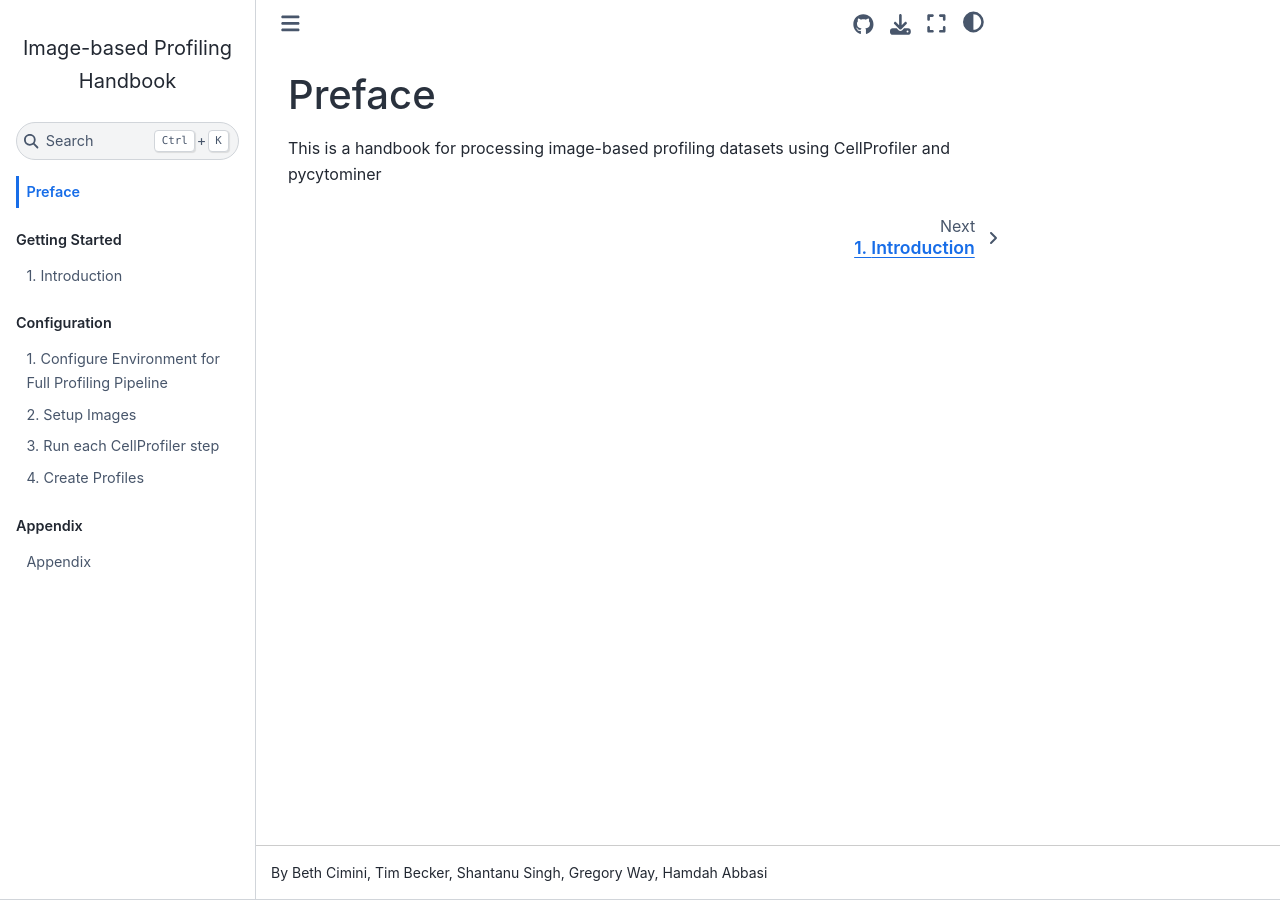
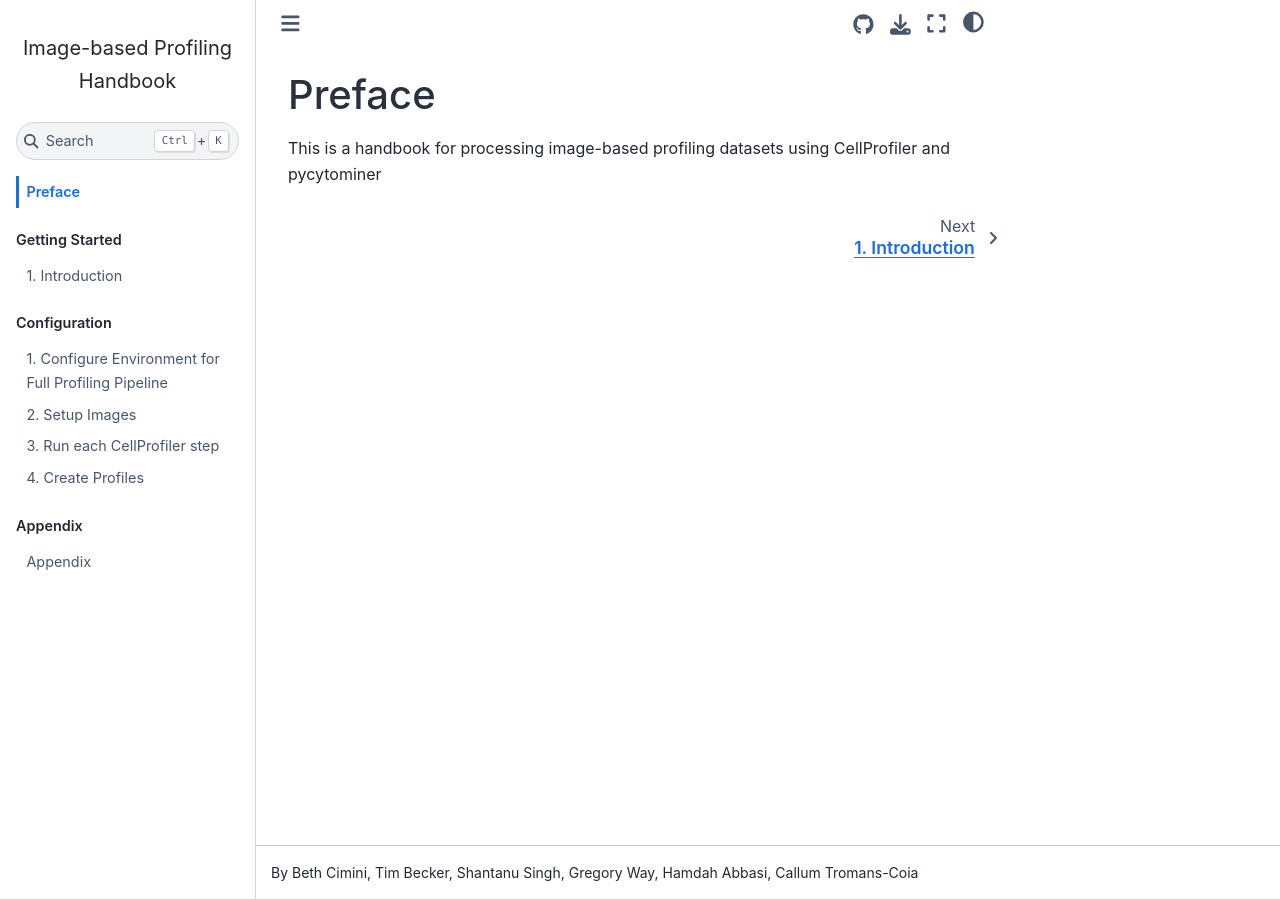
Before and after one commit to cytomining/profiling-handbook, a Jupyter Book: the page built from index.md, in a window 1280 px wide. Built offline with Jupyter Book 1.0.4 settings and Sphinx 7.4.7 and the Sphinx Book theme 1.1.4, drawn with Linux system fonts in a browser that asks for light colours; part of the change alters nothing that is shown.

```diff
--- a/_config.yml
+++ b/_config.yml
@@ -2,7 +2,7 @@
 # Learn more at https://jupyterbook.org/customize/config.html
 
 title: Image-based Profiling Handbook
-author: Beth Cimini, Tim Becker, Shantanu Singh, Gregory Way, Hamdah Abbasi
+author: Beth Cimini, Tim Becker, Shantanu Singh, Gregory Way, Hamdah Abbasi, Callum Tromans-Coia
 copyright: ""
 
 # Only build files that are in the ToC
@@ -19,12 +19,12 @@ latex:
     targetname: book.tex
 
 # Add a bibtex file so that we can create citations
-bibtex_bibfiles:
-  - book.bib
+# bibtex_bibfiles:
+#   - book.bib
 
 # Information about where the book exists on the web
 repository:
-  url: https://github.com/callum-jpg/profiling-handbook  # Online location of your book
+  url: https://github.com/cytomining/profiling-handbook  # Online location of your book
   # path_to_book: docs  # Optional path to your book, relative to the repository root
   branch: master  # Which branch of the repository should be used when creating links (optional)
 
@@ -35,6 +35,10 @@ html:
   use_repository_button: true
   use_edit_page_button: true
 
+sphinx:
+  config:
+    bibtex_reference_style: author_year
+
 # For .Rmd files in book
 # sphinx:
 #   config:
```
Also changed, not shown: 1 other file.
